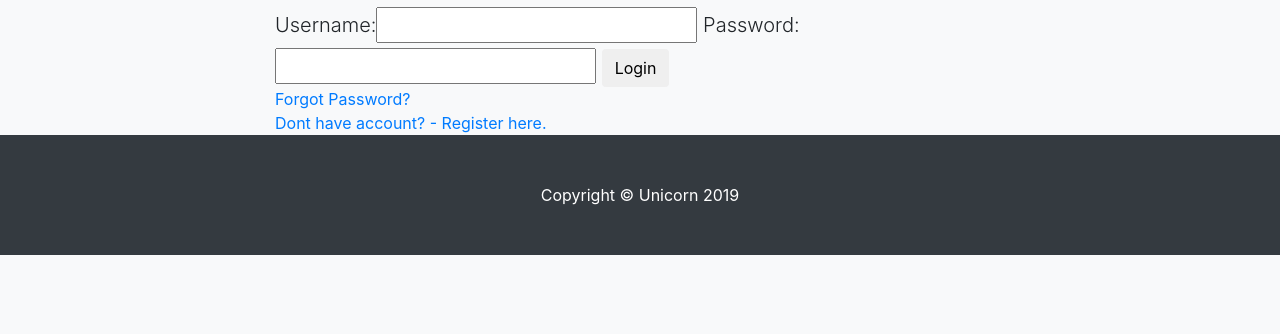
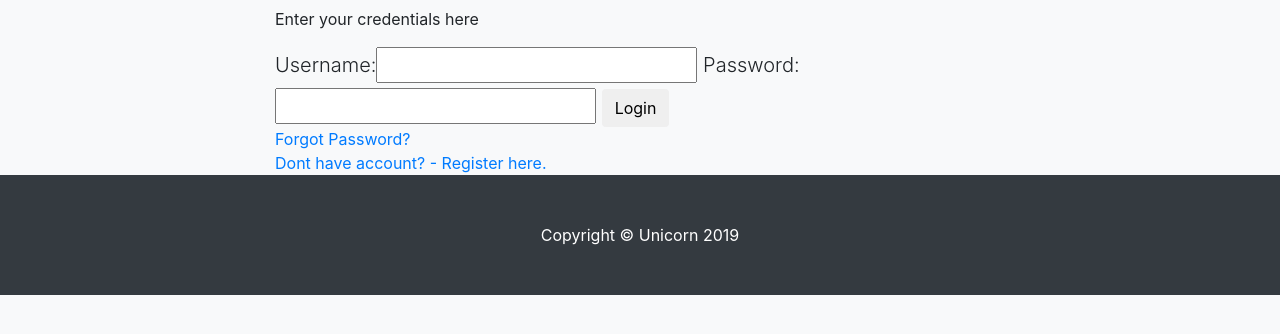
Before and after one commit to Migacz85/django_app, a Django app: page /accounts/login/ in a window 1280 px wide. Shown: the part 56-390 px from the top of the page. Run offline with Django 3.2, Linux system fonts and the light colour scheme; some libraries are stand-ins or nearby versions.

Commit message:
Validate: templates

```diff
--- a/Home/templates/login.html
+++ b/Home/templates/login.html
@@ -15,8 +15,8 @@
       <div class="row">
         <div class="col-lg-8 mx-auto">
           <h2 class="border-bottom mb-4" >Login</h2>
-          <p Enter your credentials here</p>
-					<form action="" method="post" class="lead">
+					<p> Enter your credentials here</p>
+					<form method="post" class="lead">
 						{% csrf_token %}
 						{{ login_form | as_bootstrap }}
 						<button type="submit" class="btn btn-default" >Login</button>
--- a/templates/base.html
+++ b/templates/base.html
@@ -19,14 +19,14 @@
 	<body id="page-top" class="bg-light">
 
 	{% include 'navigation.html' %}
+	{% for message in messages  %}
   <header class="allert alert-success">
-	    {% for message in messages  %}
     <div class="container text-center">
 			<h1>{{ message }}</h1>
 			<p class="lead"></p>
     </div>
-			{% endfor %}
   </header>
+	{% endfor %}
 
 	{% block forms %}{% endblock forms %}
 	{% block content %}{% endblock content %}
--- a/templates/navigation.html
+++ b/templates/navigation.html
@@ -18,6 +18,7 @@
         <li class="nav-item">
 					<a class="nav-link" href="{% url 'login' %}">Login</a>
         </li>
+			</ul>
 
 				{% endif %}
 
```
